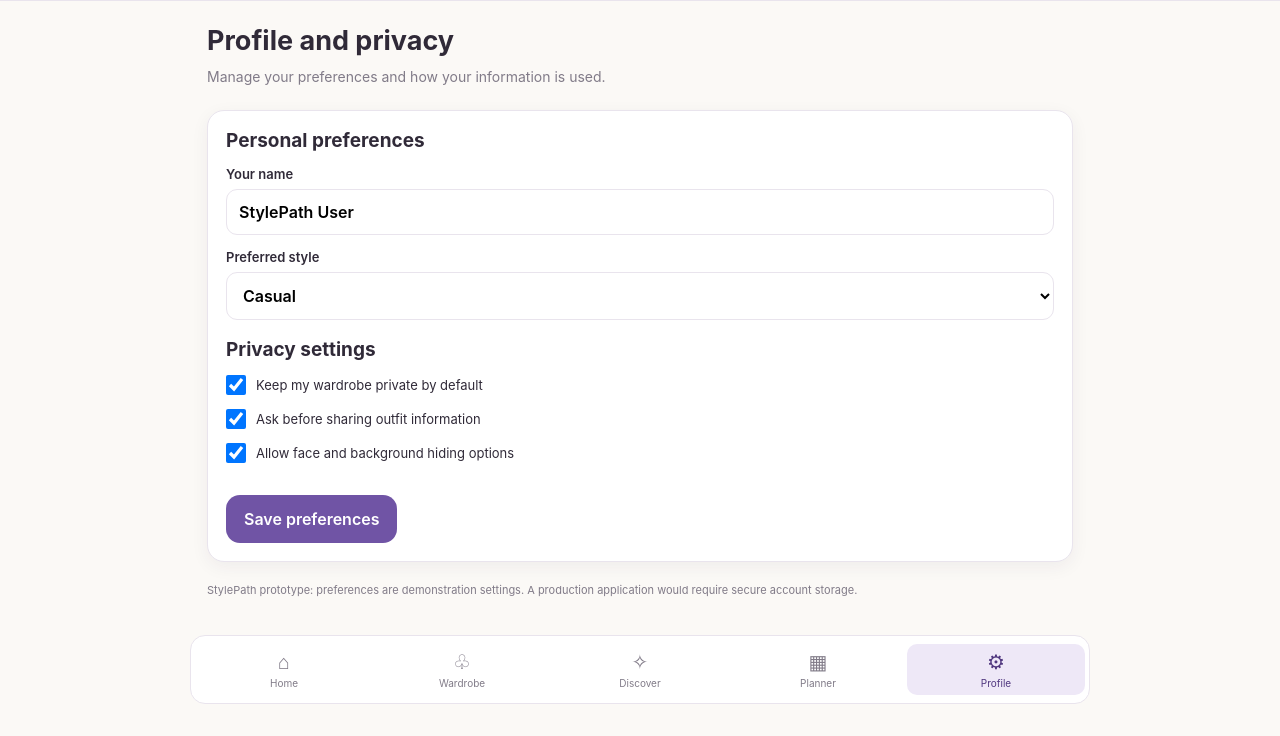
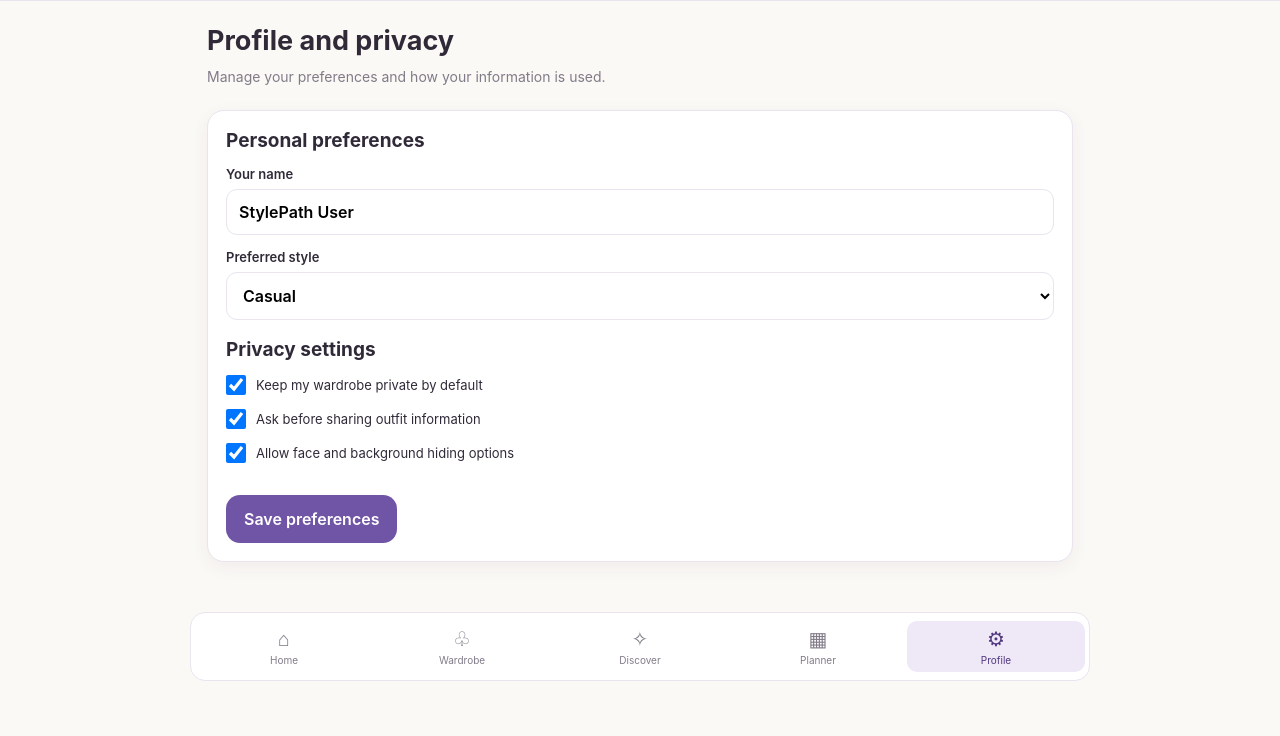
Before and after one commit to palden518/StylePath, a plain HTML site: page profile.html in a window 1280 px wide. Shown: the part 64-800 px from the top of the page. Drawn offline with Linux system fonts and the light colour scheme.

Commit message:
fix text footer

```diff
--- a/profile.html
+++ b/profile.html
@@ -64,10 +64,6 @@
 
   </section>
 
-  <p class="footer-note">
-    StylePath prototype: preferences are demonstration settings.
-    A production application would require secure account storage.
-  </p>
 
 </main>
 
```
